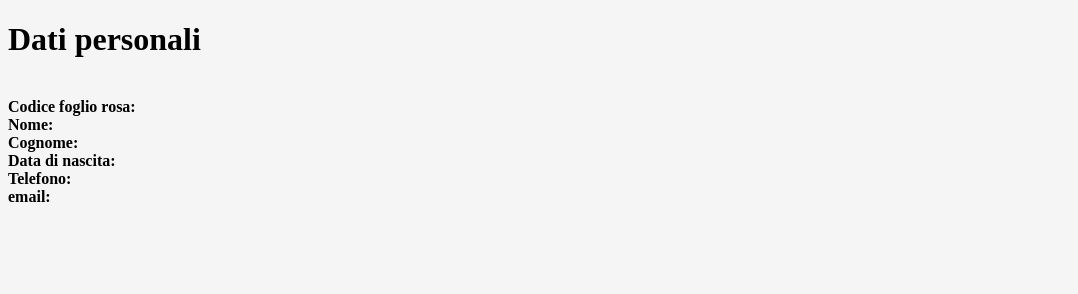
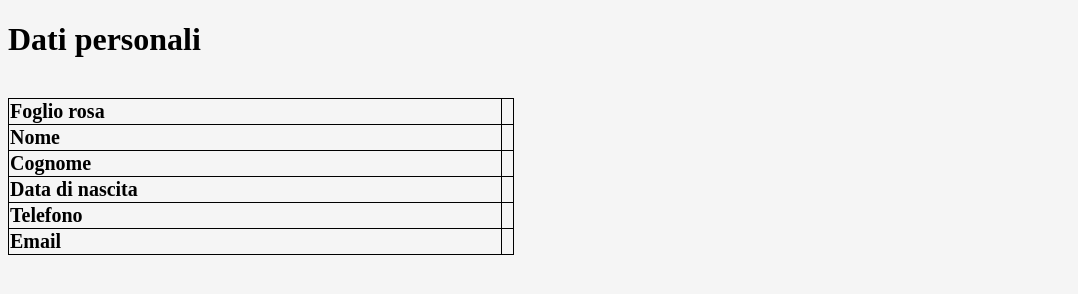
Before and after one commit to simonescevaroli/book-and-drive, a website: page static/mieiDati.html in a window 1280 px wide. Shown: the full height of the page, 0-1078 px from the left. Drawn offline with Linux system fonts and the light colour scheme; no server answers.

Commit message:
update date, add table

```diff
--- a/static/mieiDati.html
+++ b/static/mieiDati.html
@@ -4,41 +4,40 @@
         <meta charset="UTF-8">
         <meta lang="it-IT">
         <title>Dati personali</title>
+    </head>
 
-    </head>
     <body style="background-color:#f5f5f5;">
-
         <h1>Dati personali</h1>
         <p style="position: absolute; top: 0; right: 0; width: 30; text-align:right;">
             <img src="logo.png" alt="logo" />
         </p>
         <br/>
-        <div id="dati">
-            <b>Codice foglio rosa:</b>
-            <p style="display:inline" id="foglio_rosa">&emsp;</p>
-            <br/>
-
-            <b>Nome:</b>
-            <p style="display:inline;" id="nome">&emsp;</p>
-            <br/>
-
-            <b>Cognome:</b>
-            <p style="display:inline;" id="cognome">&emsp;</p>
-            <br/>
-
-            <b>Data di nascita:</b>
-            <p style="display:inline;" id="data_nascita">&emsp;</p>
-            <br/>
-
-            <b>Telefono:</b>
-            <p style="display:inline;" id="telefono">&emsp;</p>
-            <br/>
-
-            <b>email:</b>
-            <p style="display:inline;" id="email">&emsp;</p>
-            <br/>
-
-        </div>
+        <table border="1" style="border: 1px solid black; border-collapse:collapse; font-size: 20px; width: 40%; text-align: left;">
+            <tr>
+                <th>Foglio rosa</th>
+                <td id="foglio_rosa"></td>
+            </tr>
+            <tr>
+                <th>Nome</th>
+                <td id="nome"></td>
+            </tr>
+            <tr>
+                <th>Cognome</th>
+                <td id="cognome"></td>
+            </tr>
+            <tr>
+                <th>Data di nascita</th>
+                <td id="data_nascita"></td>
+            </tr>
+            <tr>
+                <th>Telefono</th>
+                <td id="telefono"></td>
+            </tr>
+            <tr>
+                <th>Email</th>
+                <td id="email"></td>
+            </tr>
+        </table>
         <script src="script_mieiDati.js"></script>
     </body>
 </html>
--- a/static/script_mieiDati.js
+++ b/static/script_mieiDati.js
@@ -18,6 +18,7 @@ function mostraDatiPersonali(){
             return
         }
 
+        // get html IDs
         var foglioRosa = document.getElementById("foglio_rosa");
         var nome = document.getElementById("nome");
         var cognome = document.getElementById("cognome");
@@ -25,17 +26,13 @@ function mostraDatiPersonali(){
         var telefono = document.getElementById("telefono");
         var email = document.getElementById("email");
 
-
-        var date = res.dataNascita.toLocaleString('it-IT')
-        giorno = date.substring(0,10);
-        ora = date.substring(11,16);
-
-        foglioRosa.textContent += res.foglio_rosa;
-        nome.textContent += res.nome;
-        cognome.textContent += res.cognome;
-        dataNascita.textContent += giorno + "  " + ora;
-        telefono.textContent += res.telefono;
-        email.textContent += res.email;
+        // set text fields with retrieved student data
+        foglioRosa.textContent = res.foglio_rosa;
+        nome.textContent = res.nome;
+        cognome.textContent = res.cognome;
+        dataNascita.textContent = res.dataNascita.substring(0,10);
+        telefono.textContent = res.telefono;
+        email.textContent = res.email;
 
     }))
     .catch(err => alert("errore in visualizzazione dati personali studente:"+err));
```
